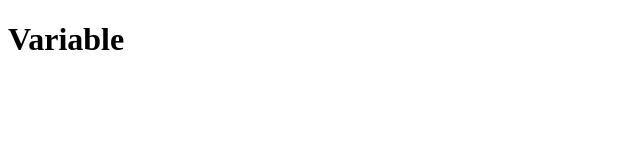
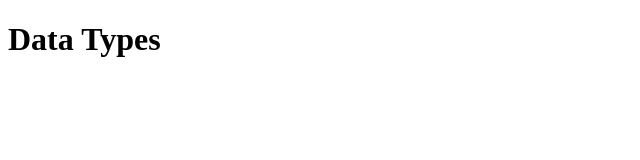
Before and after one commit to priest-2105/modern-javascript-part-II, a plain HTML site: page 01-variables-data-types/04-datatypes/index.html in a window 1280 px wide. Shown: the whole page, without its empty margins (0-640 px from the left). Drawn offline with Linux system fonts and the light colour scheme.

Commit message:
data-tyes

```diff
--- a/01-variables-data-types/04-datatypes/index.html
+++ b/01-variables-data-types/04-datatypes/index.html
@@ -7,7 +7,7 @@
 </head>
 <body>
 
-    <h1>Variable </h1>
+    <h1>Data Types</h1>
 
 
     <script src="./super.js"></script>
```
